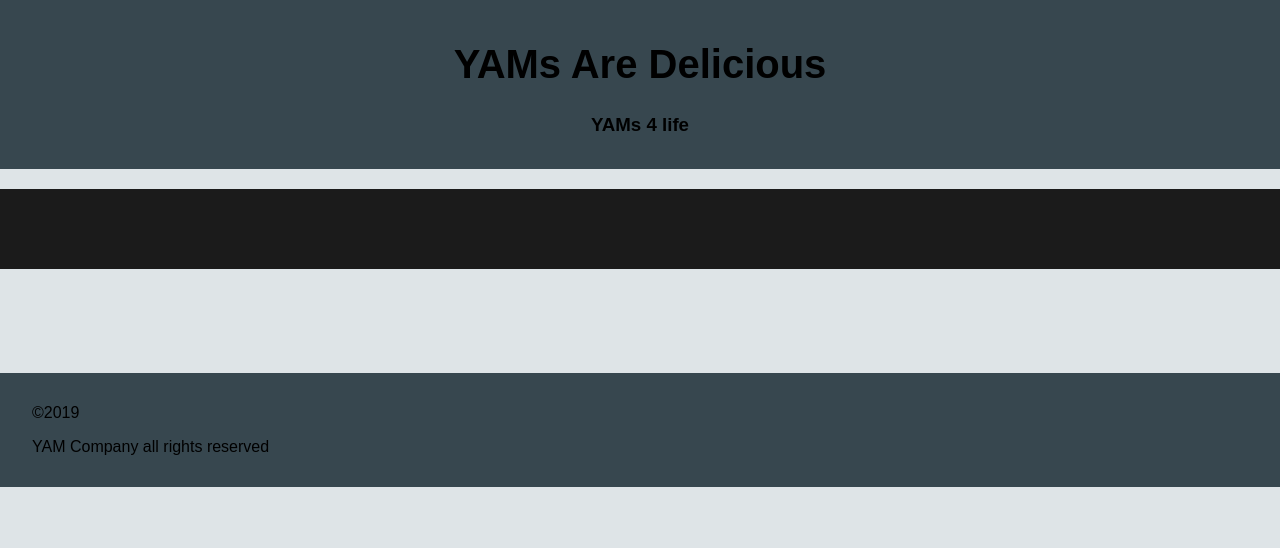
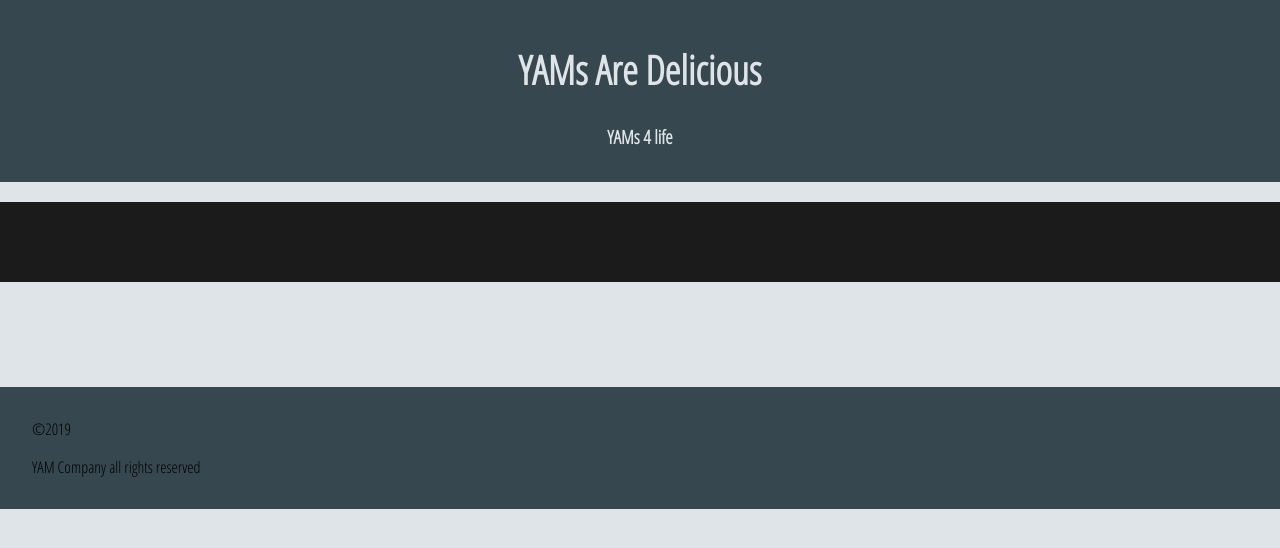
Before and after one commit to yamPerson/yamPerson.github.io, a plain HTML site: page index.html in a window 1280 px wide. Shown: the top 548 px of the page. Drawn offline with Linux system fonts and the light colour scheme.

Commit message:
Update index.css

```diff
--- a/index.css
+++ b/index.css
@@ -1,5 +1,5 @@
 body {
-  font-family: sans-serif;
+  font-family: 'Open Sans Condensed', sans-serif;
   background-color: #DEE4E7;
   margin: 0;
   padding: 0;
@@ -22,13 +22,13 @@ footer {
 }
 
 h1 {
-  color: black;
+  color: #DEE4E7;
   text-align: center;
   font-size: 250%;
 }
 
 h3 {
-  color: black;
+  color: #DEE4E7;
   text-align: center;
 }
 
```
